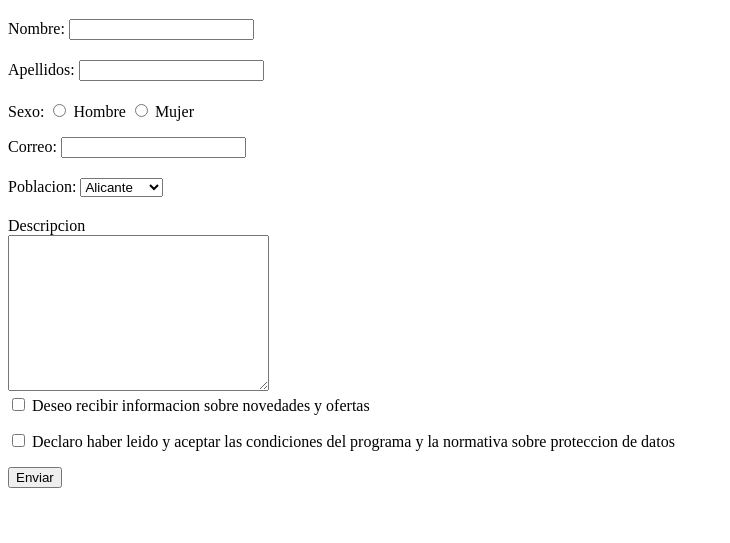
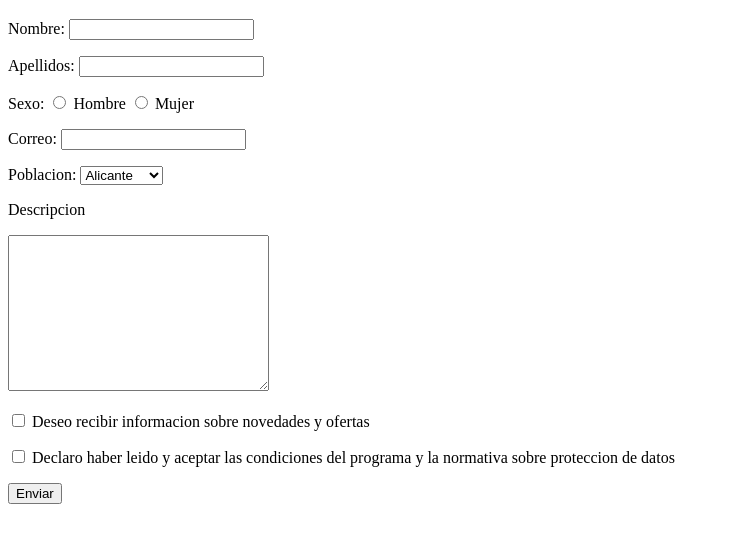
Before and after one commit to nylzen/nucba, a plain HTML site: page tarea 2/formularios/form 2/formulario2.html in a window 1280 px wide. Shown: the part 61-604 px from the top of the page, without its empty margins (0-730 px from the left). Drawn offline with Linux system fonts and the light colour scheme.

Commit message:
Formulario registro

```diff
--- a/tarea 2/formularios/form 2/formulario2.html
+++ b/tarea 2/formularios/form 2/formulario2.html
@@ -4,56 +4,67 @@
     <meta charset="UTF-8" />
     <meta http-equiv="X-UA-Compatible" content="IE=edge" />
     <meta name="viewport" content="width=device-width, initial-scale=1.0" />
-    <link rel="stylesheet" href="styles.css" />
     <title>Formulario 2</title>
   </head>
   <body>
     <h1>Formulario de Registro</h1>
     <form action="">
+      <p>
         <label for="nombre">Nombre:</label>
-      <input type="text" id="nombre" /><br />
+        <input type="text" id="nombre" />
+      </p>
+      <p>
         <label for="apellidos">Apellidos:</label>
-      <input type="text" id="apellidos" /><br />
+        <input type="text" id="apellidos" />
+      </p>
 
       <!-- Genero -->
+      <p>
         <label for="">Sexo:</label>
         <input type="radio" id="hombre" value="hombre" />
         <label for="hombre">Hombre</label>
         <input type="radio" id="mujer" value="mujer" />
         <label for="mujer">Mujer</label><br />
+      </p>
 
       <!-- Mail -->
+      <p>
         <label for="correo">Correo:</label>
-      <input type="text" id="correo" /><br />
+        <input type="text" id="correo" />
+      </p>
 
       <!-- Poblacion -->
+      <p>
         <label for="poblacion">Poblacion:</label>
         <select name="select" id="poblacion">
           <option value="alicante">Alicante</option>
           <option value="madrid">Madrid</option>
-        <option value="barcelona">Barcelona</option></select
-      ><br />
-
+          <option value="barcelona">Barcelona</option>
+        </select>
+      </p>
       <!-- Descripcion -->
-      <label for="descripcion">Descripcion</label><br />
+      <p><label for="descripcion">Descripcion</label></p>
       <textarea
         name="descripcion"
         id="descripcion"
         cols="30"
         rows="10"
-      ></textarea
-      ><br />
+      ></textarea>
 
       <!-- Checkbox -->
+      <p>
         <input type="checkbox" name="novedades" id="novedades" />
         <label for="novedades"
           >Deseo recibir informacion sobre novedades y ofertas</label
-      ><br />
+        >
+      </p>
+      <p>
         <input type="checkbox" name="terminos" id="terminos" />
         <label for="terminos"
           >Declaro haber leido y aceptar las condiciones del programa y la
           normativa sobre proteccion de datos</label
-      ><br />
+        >
+      </p>
       <button>Enviar</button>
     </form>
   </body>
--- a/tarea 2/formularios/form 2/styles.css
+++ /dev/null
@@ -1,4 +0,0 @@
-input,
-select {
-  margin-bottom: 20px;
-}
```
Lines whose indentation alone changed are shown as unchanged.
